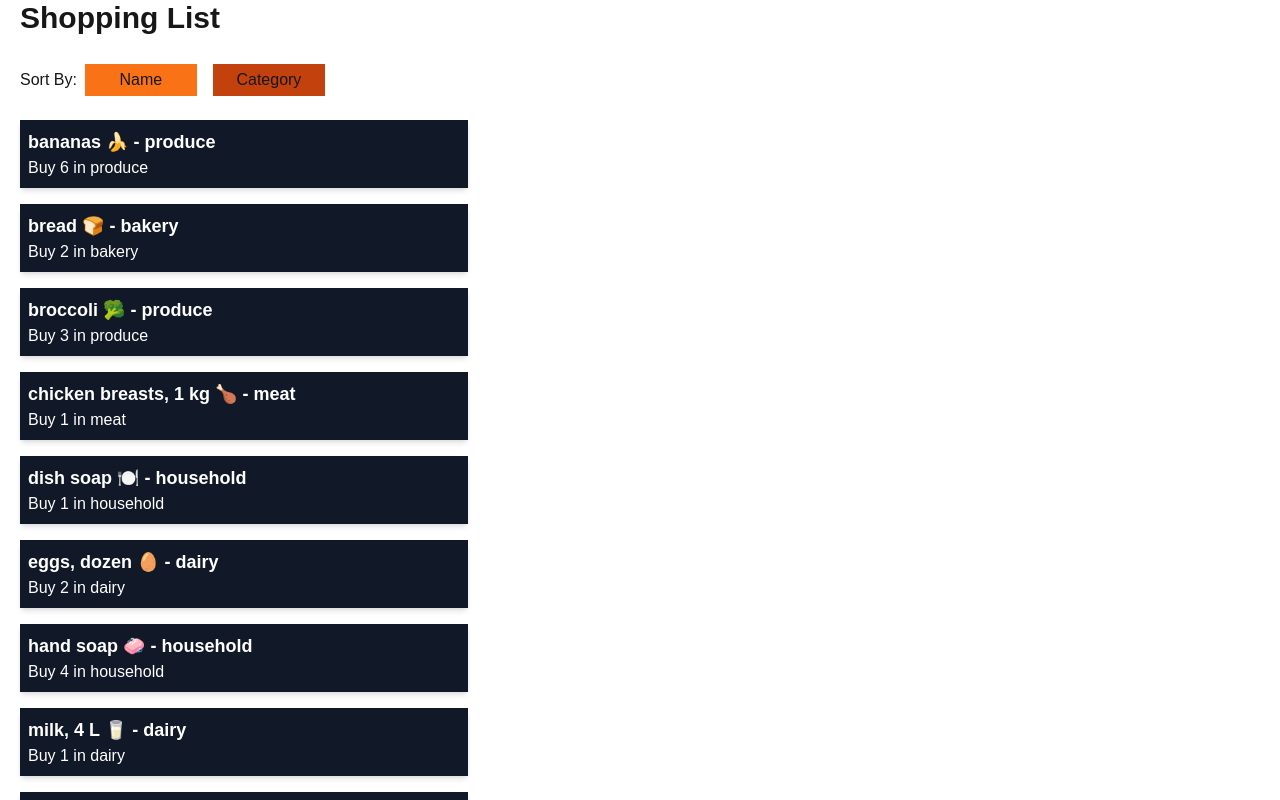
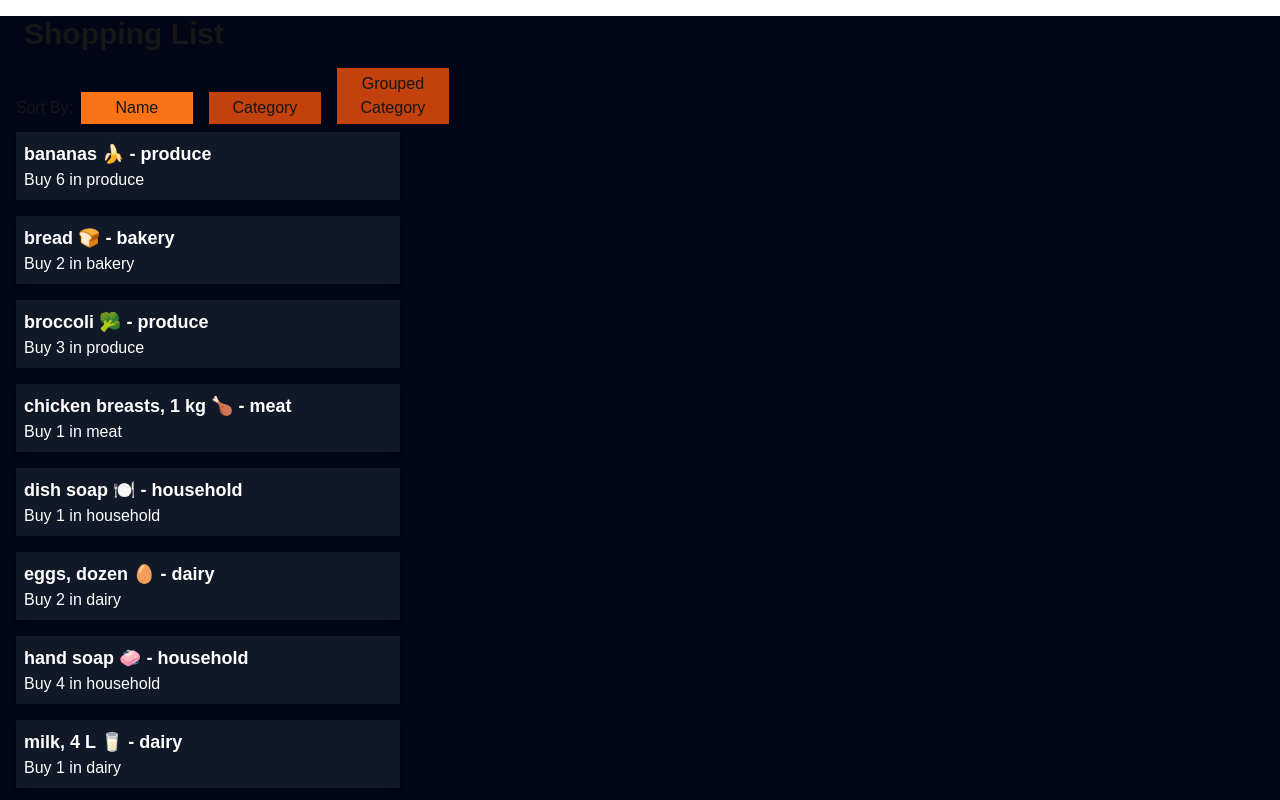
Before and after one commit to SerapisGod/cprg306-assignments, a Next.js app: page /week-6 in a window 1280 px wide. Shown: the top 800 px of the page. Built offline with nearby package versions, Linux system fonts and the light colour scheme.

Commit message:
Completed Bonus Question

```diff
--- a/app/week-6/item-list.js
+++ b/app/week-6/item-list.js
@@ -1,53 +1,99 @@
 "use client";
-import React, { useState, useEffect } from "react";
+import React, { useState } from "react";
 
 const items = require('./items.json');
 
 function ItemList() {
-    const[sortBy, setSortBy] = useState('name');
+    const [sortBy, setSortBy] = useState('name');
 
-    const sortedItems = [...items].sort((a, b) => {
-        if(sortBy === 'name')
-        {
+    const groupedItems = () => {
+        const grouped = items.reduce((basket, item) => {
+        if (!basket[item.category]) {
+            basket[item.category] = [];
+        }
+        basket[item.category].push(item);
+        return basket;
+    }, {});
+
+    Object.keys(grouped).forEach((category) => {
+        grouped[category].sort((a, b) => a.name.localeCompare(b.name));
+    });
+    return grouped;
+    };
+
+
+    const sortedItems = sortBy === 'grouped-category' ? groupedItems() : [...items].sort((a, b) => {
+        if (sortBy === 'name') {
             return a.name.localeCompare(b.name);
-        } else if (sortBy === 'category')
-        {
+        } else if (sortBy === 'category') {
             return a.category.localeCompare(b.category);
         }
         return 0;
     });
 
     return (
+        <div className="m-4">
+            <h2 className="text-3xl font-bold m-2">Shopping List</h2>
+            <div className="flex items-center">
                 <div>
-            <div className="flex items-center mb-4">
                     <label className="center">Sort By:</label>
-                <div>
+
                     <button
                         onClick={() => setSortBy('name')}
                         className={`p-1 m-2 w-28 ${sortBy === 'name' ? 'bg-orange-500' : 'bg-orange-700'}`}
                     >
                         Name
                     </button>
+
                     <button
                         onClick={() => setSortBy('category')}
                         className={`p-1 m-2 w-28 ${sortBy === 'category' ? 'bg-orange-500' : 'bg-orange-700'}`}
                     >
                         Category
                     </button>
+
+                    <button
+                        onClick={() => setSortBy('grouped-category')}
+                        className={`p-1 m-2 w-28 ${sortBy === 'grouped-category' ? 'bg-orange-500' : 'bg-orange-700'}`}
+                    >
+                        Grouped Category
+                    </button>
                 </div>
             </div>
 
+            <div>
+                {sortBy === 'grouped-category' && (
+                    <div>
+                        {Object.keys(sortedItems)
+                        .sort((a, b) => a.localeCompare(b))
+                        .map((category) => (
+                            <div key={category}>
+                                <h3 className="capitalize text-xl">{category}</h3>
                                 <ul>
-                {sortedItems.map((item) => (
-                    <li key={item.id} className="bg-gray-900 p-2 shadow-md mb-4 max-w-md ">
-                        <span className="text-white text-lg font-bold">
-                            {item.name} - {item.category}
-                        </span>
+                                    {sortedItems[category].map((item) => (
+                                        <li key={item.id} className="p-2 m-4 bg-slate-900 max-w-sm">
+                                            <span className="text-xl font-bold">{item.name}</span>
                                             <p className="text-white">Buy {item.quantity} in {item.category}</p>
                                         </li>
                                     ))}
                                 </ul>
                             </div>
+                        ))}
+                    </div>
+                )}
+
+                {sortBy !== 'grouped-category' && (
+                    <ul>
+                        {sortedItems.map((item) => (
+                            <li key={item.id} className="bg-gray-900 p-2 shadow-md mb-4 max-w-sm">
+                                <span className="text-white text-lg font-bold">{item.name} - {item.category}</span>
+                                <p className="text-white">Buy {item.quantity} in {item.category}</p>
+                            </li>
+                        ))}
+                    </ul>
+                )}
+            </div>
+        </div>
     );
 }
 
--- a/app/week-6/page.js
+++ b/app/week-6/page.js
@@ -2,8 +2,7 @@ import ItemList from "./item-list";
 
 function Page() {
     return (
-        <main className="px-5">
-            <h1 className="text-3xl font-bold mb-5">Shopping List</h1>
+        <main className="bg-slate-950">
             < ItemList/>
         </main>
     );
```
Lines whose indentation alone changed are shown as unchanged.
